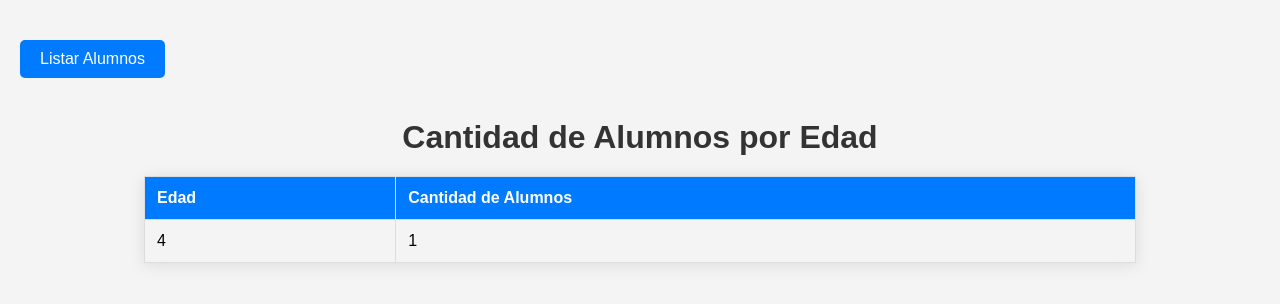
After one commit to DJDaniel8/Formulario-Django, a Django app: page /cantidad-alumnos-por-edad/ in a window 1280 px wide. The commit adds this page. Shown: the top 304 px of the page. Run offline with Django 5.2, Linux system fonts and the light colour scheme; tables that the repository leaves empty hold one stand-in row (values such as "Sample post").

Commit message:
Agregando estadisticas Por edad

```diff
--- /dev/null
+++ b/alumnos/static/alumnos/estiloEstadistica.css
@@ -0,0 +1,58 @@
+/* Estilos generales */
+body {
+    font-family: 'Arial', sans-serif;
+    background-color: #f4f4f4;
+    margin: 0;
+    padding: 20px;
+}
+
+h1 {
+    color: #333;
+    text-align: center;
+    margin-bottom: 20px;
+}
+
+/* Estilos para la tabla */
+table {
+    width: 80%; /* Ajusta el ancho de la tabla según tu preferencia */
+    margin: 0 auto;
+    border-collapse: collapse;
+    box-shadow: 0 2px 15px rgba(0, 0, 0, 0.1);
+}
+
+th, td {
+    padding: 12px;
+    border: 1px solid #ddd;
+}
+
+th {
+    background-color: #007bff;
+    color: white;
+    text-align: left;
+}
+
+/* Estilos para las filas alternas */
+tr:nth-child(even) {
+    background-color: #f2f2f2;
+}
+
+/* Estilos para el hover sobre las filas */
+tr:hover {
+    background-color: #ddd;
+}
+
+.btn-agregar {
+    display: inline-block;
+    margin: 20px 0;
+    padding: 10px 20px;
+    color: white;
+    background-color: #007bff;
+    border: none;
+    border-radius: 5px;
+    text-decoration: none;
+    font-size: 16px;
+}
+
+.btn-agregar:hover {
+    background-color: #0056b3;
+}
--- /dev/null
+++ b/alumnos/templates/alumnos/cantidad_alumnos_por_edad.html
@@ -0,0 +1,29 @@
+{%load static%}
+<!DOCTYPE html>
+<html lang="es">
+<head>
+    <meta charset="UTF-8">
+    <title>Cantidad de Alumnos por Edad</title>
+    <link rel="stylesheet" href="{% static 'alumnos/estiloEstadistica.css' %}">
+</head>
+<body>
+    <a href="{% url 'listar_alumnos' %}" class="btn-agregar">Listar Alumnos</a>
+    <h1>Cantidad de Alumnos por Edad</h1>
+    <table>
+        <thead>
+            <tr>
+                <th>Edad</th>
+                <th>Cantidad de Alumnos</th>
+            </tr>
+        </thead>
+        <tbody>
+            {% for edad, cantidad_alumnos in edades.items %}
+            <tr>
+                <td>{{ edad }}</td>
+                <td>{{ cantidad_alumnos }}</td>
+            </tr>
+            {% endfor %}
+        </tbody>
+    </table>
+</body>
+</html>
--- a/alumnos/templates/alumnos/listar_alumnos.html
+++ b/alumnos/templates/alumnos/listar_alumnos.html
@@ -9,6 +9,7 @@
 </head>
 <body>
     <a href="{% url 'agregar_alumno' %}" class="btn-agregar">Registrar Nuevo Alumno</a>
+    <a href="{% url 'cantidad_alumnos_por_edad' %}" class="btn-agregar">Estadistica Alumnos * Edad</a>
     <h1>Listado de Alumnos</h1>
     <table>
         <thead>
@@ -28,7 +29,7 @@
                 <td>{{ alumno.nombre }}</td>
                 <td>{{ alumno.apellidos }}</td>
                 <td>{{ alumno.correoElectronico }}</td>
-                <td>{{ alumno.fechaNacimiento }}</td>
+                <td>{{ alumno.fechaNacimiento|date:"d/m/Y" }}</td>
                 <td>
                     <!-- Botón de editar con forma de lápiz -->
                     <a href="{% url 'editar_alumno' alumno.carnet %}">
--- a/alumnos/views.py
+++ b/alumnos/views.py
@@ -1,6 +1,7 @@
 from django.shortcuts import render, redirect, get_object_or_404
 from .forms import AlumnoForm
 from .models import Alumno
+from datetime import datetime
 
 def agregar_alumno(request):
     if request.method == "POST":
@@ -34,3 +35,23 @@ def eliminar_alumno(request, carnet):
     alumno = get_object_or_404(Alumno, carnet=carnet)
     alumno.delete()
     return redirect('listar_alumnos')  # Redirigir a la página de listado de alumnos después de eliminar
+
+def cantidad_alumnos_por_edad(request):
+    # Calcular la edad actual de los alumnos y categorizarlos
+    now = datetime.now()
+    alumnos = Alumno.objects.all()
+    edades = {}
+
+    for alumno in alumnos:
+        edad = now.year - alumno.fechaNacimiento.year - ((now.month, now.day) < (alumno.fechaNacimiento.month, alumno.fechaNacimiento.day))
+        # Categorizar por rango de edad
+        if edad in edades:
+            edades[edad] += 1
+        else:
+            edades[edad] = 1
+
+    # Ordenar las edades por clave (edad)
+    edades = dict(sorted(edades.items()))
+
+    # Pasar los datos a la plantilla HTML
+    return render(request, 'alumnos/cantidad_alumnos_por_edad.html', {'edades': edades})
--- a/miProyecto/urls.py
+++ b/miProyecto/urls.py
@@ -24,5 +24,5 @@ urlpatterns = [
     path('listar/', views.listar_alumnos, name='listar_alumnos'),
     path('editar/<str:alumno_carnet>/', views.editar_alumno, name='editar_alumno'),
     path('eliminar/<str:carnet>/', views.eliminar_alumno, name='eliminar_alumno'),
-
+    path('cantidad-alumnos-por-edad/', views.cantidad_alumnos_por_edad, name='cantidad_alumnos_por_edad'),
 ]
```
Also changed, not shown: alumnos/forms.py (+8 -0 lines).
